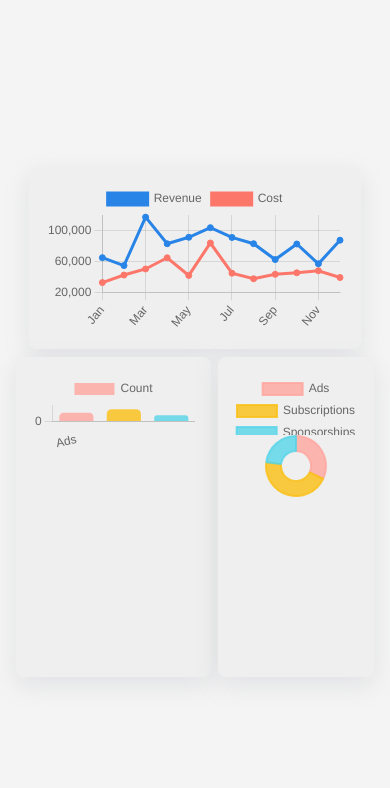
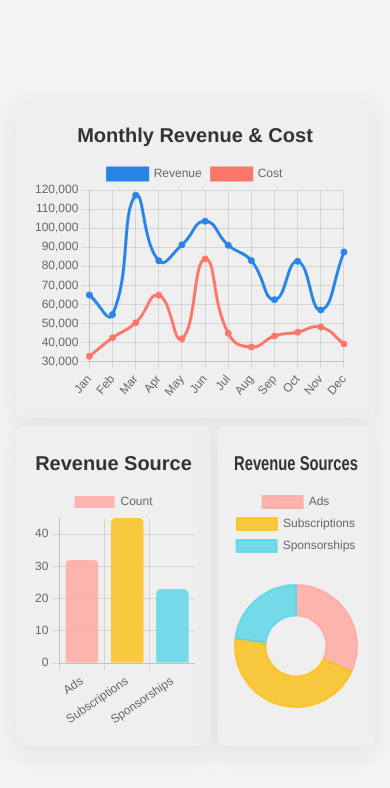
Before and after one commit to huachen8858/chartjs-react, a Next.js app: page / in a window 390 px wide. Shown: the top 788 px of the page. Built offline with nearby package versions, Linux system fonts and the light colour scheme.

Commit message:
add responsive and title

```diff
--- a/components/bar-chart.js
+++ b/components/bar-chart.js
@@ -1,6 +1,15 @@
 import React from "react";
+import {Chart as ChartJS, defaults} from "chart.js/auto"
 import { Bar } from "react-chartjs-2";
 import sourceData from "../data/sourceData.json";
+
+defaults.maintainAspectRatio = false;
+defaults.responsive = true;
+
+defaults.plugins.title.display = true;
+defaults.plugins.title.align = "center";
+defaults.plugins.title.font.size = 20;
+defaults.plugins.title.color = "#333";
 
 export default function BarChart() {
   return (
@@ -20,6 +29,13 @@ export default function BarChart() {
           },
         ],
       }}
+      options={{
+            plugins: {
+              title: {
+                text: "Revenue Source",
+              },
+            },
+          }}
     />
   );
 }
--- a/components/doughnut-chart.js
+++ b/components/doughnut-chart.js
@@ -1,6 +1,15 @@
 import React from "react";
+import {Chart as ChartJS, defaults} from "chart.js/auto"
 import { Doughnut } from "react-chartjs-2";
 import sourceData from "../data/sourceData.json";
+
+defaults.maintainAspectRatio = false;
+defaults.responsive = true;
+
+defaults.plugins.title.display = true;
+defaults.plugins.title.align = "center";
+defaults.plugins.title.font.size = 20;
+defaults.plugins.title.color = "#333";
 
 export default function DoughnutChart() {
   return (
@@ -24,6 +33,13 @@ export default function DoughnutChart() {
           },
         ],
       }}
+      options={{
+            plugins: {
+              title: {
+                text: "Revenue Sources",
+              },
+            },
+          }}
     />
   );
 }
--- a/components/line-chart.js
+++ b/components/line-chart.js
@@ -1,6 +1,15 @@
 import React from "react";
+import {Chart as ChartJS, defaults} from "chart.js/auto"
 import { Line } from "react-chartjs-2";
 import revenueData from "../data/revenueData.json";
+
+defaults.maintainAspectRatio = false;
+defaults.responsive = true;
+
+defaults.plugins.title.display = true;
+defaults.plugins.title.align = "center";
+defaults.plugins.title.font.size = 20;
+defaults.plugins.title.color = "#333";
 
 export default function LineChart() {
   return (
@@ -22,6 +31,18 @@ export default function LineChart() {
           },
         ],
       }}
+      options={{
+            elements: {
+              line: {
+                tension: 0.5,
+              },
+            },
+            plugins: {
+              title: {
+                text: "Monthly Revenue & Cost",
+              },
+            },
+          }}
     />
   );
 }
--- a/src/pages/index.js
+++ b/src/pages/index.js
@@ -1,5 +1,4 @@
 import React from 'react'
-import {Chart as ChartJS, defaults} from "chart.js/auto"
 import LineChart from '../../components/line-chart'
 import BarChart from '../../components/bar-chart'
 import DoughnutChart from '../../components/doughnut-chart'
@@ -7,7 +6,7 @@ import DoughnutChart from '../../components/doughnut-chart'
 export default function MyChart() {
   return (
     <div className='App'>
-      <div className='dataCard revennueCard'>
+      <div className='dataCard revenueCard'>
       <LineChart/>
       </div>
       <div className='dataCard customerCard'>
--- a/src/styles/globals.css
+++ b/src/styles/globals.css
@@ -2,6 +2,7 @@
   box-sizing: border-box;
   padding: 0;
   margin: 0;
+  font-family: Arial, sans-serif;
 }
 
 html,
```
